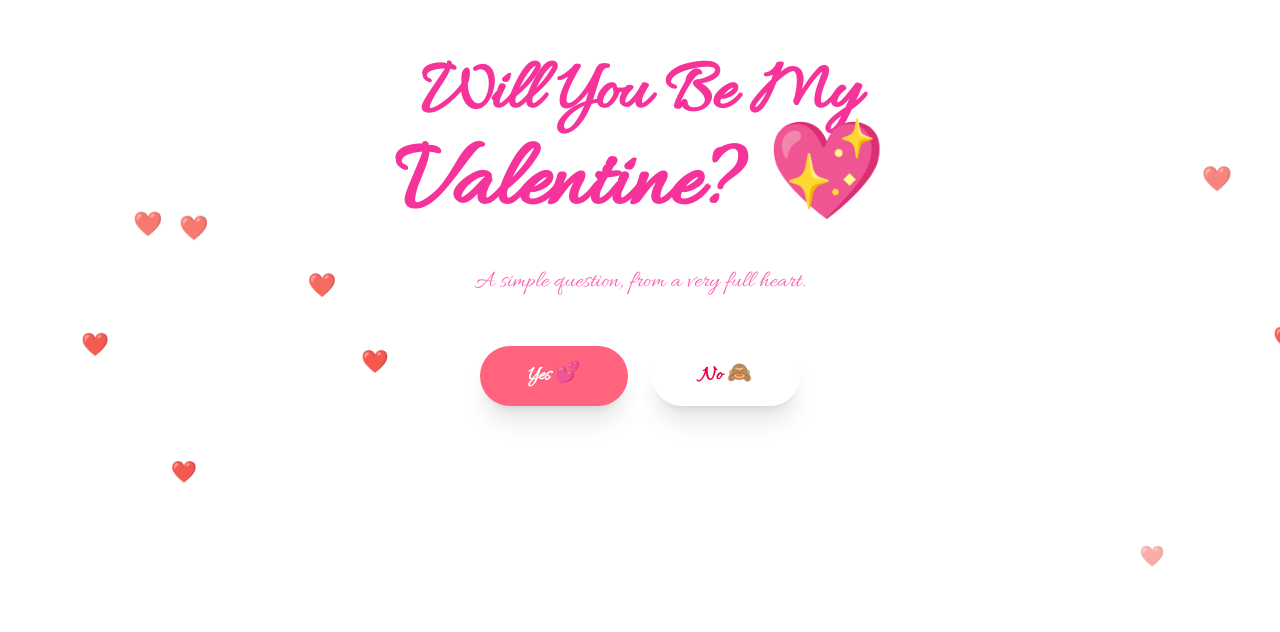
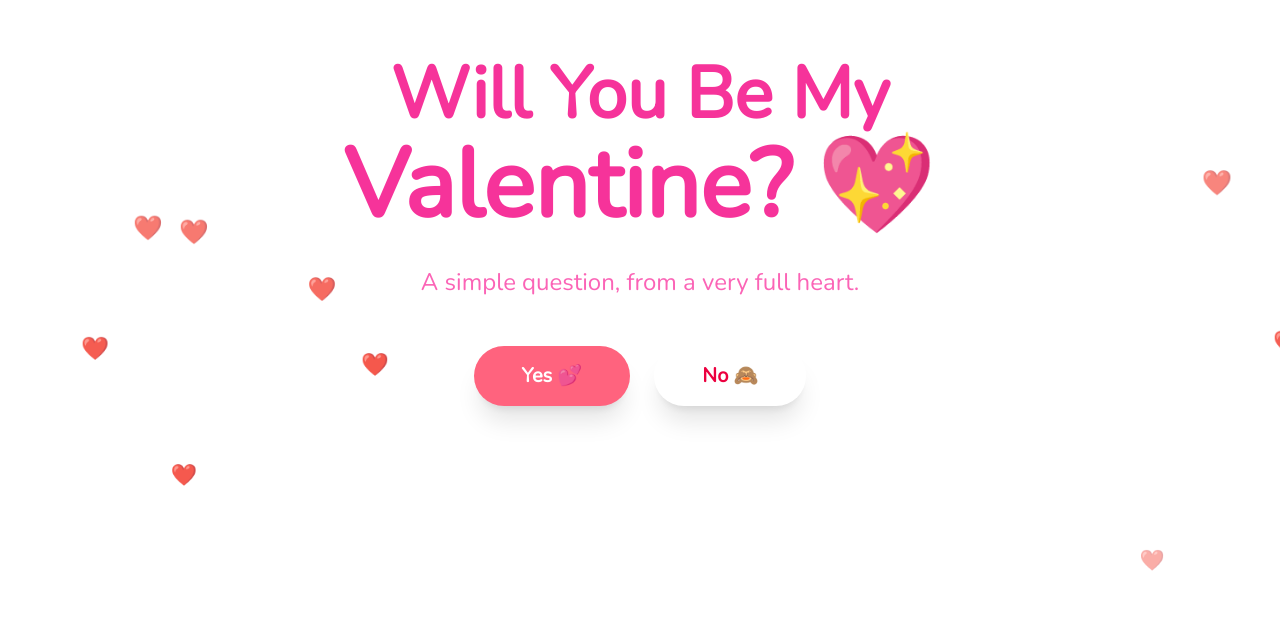
Before and after one commit to vinrain-coder/my-love, a Next.js app: page / in a window 1280 px wide. Shown: the part 168-800 px from the top of the page. Built offline with nearby package versions, Linux system fonts and the light colour scheme.

Commit message:
Replace Allura font with Nunito in layout

```diff
--- a/app/layout.tsx
+++ b/app/layout.tsx
@@ -1,8 +1,8 @@
 import type { Metadata } from "next";
-import { Allura } from "next/font/google";
+import { Nunito } from "next/font/google";
 import "./globals.css";
 
-const allura = Allura({
+const nunito = Nunito({
   subsets: ["latin"],
   weight: "400",
 });
@@ -19,7 +19,7 @@
 }>) {
   return (
     <html lang="en">
-      <body className={`${allura.className} antialiased`}>{children}</body>
+      <body className={`${nunito.className} antialiased`}>{children}</body>
     </html>
   );
 }
```
